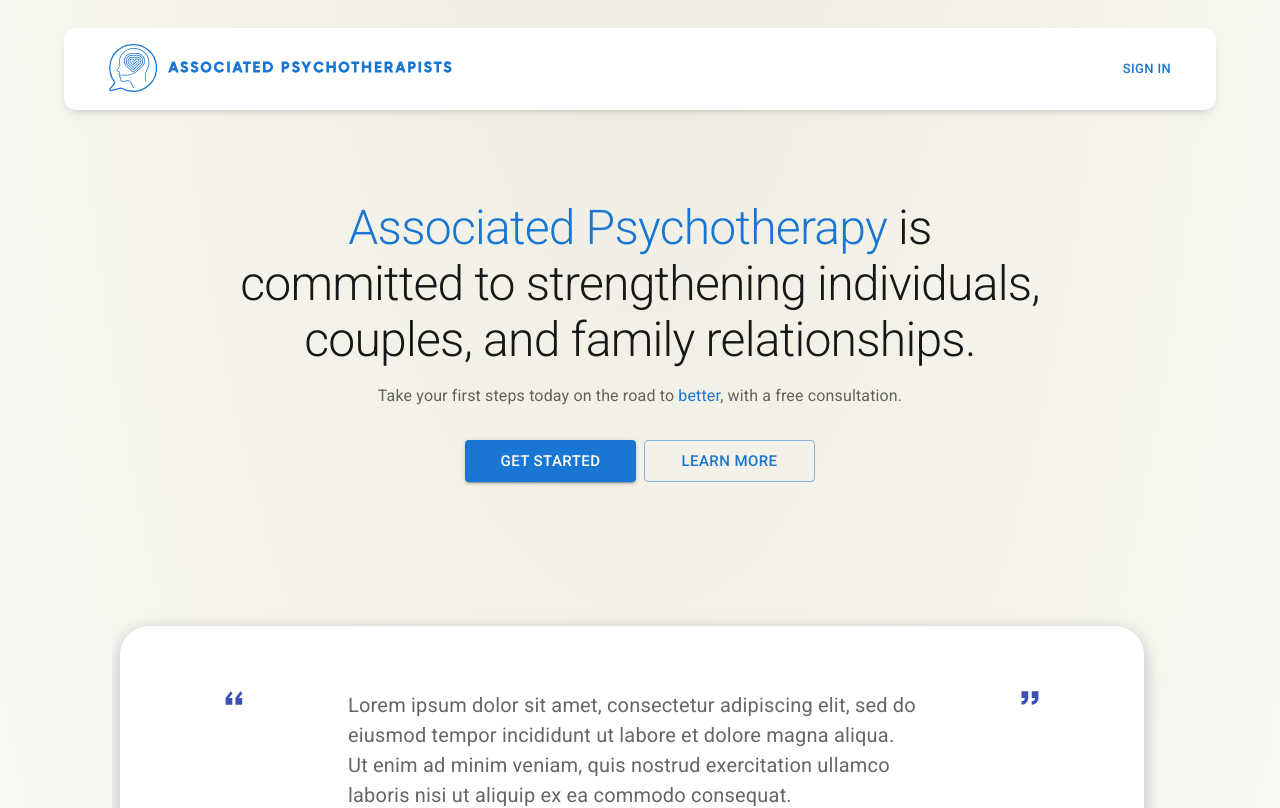
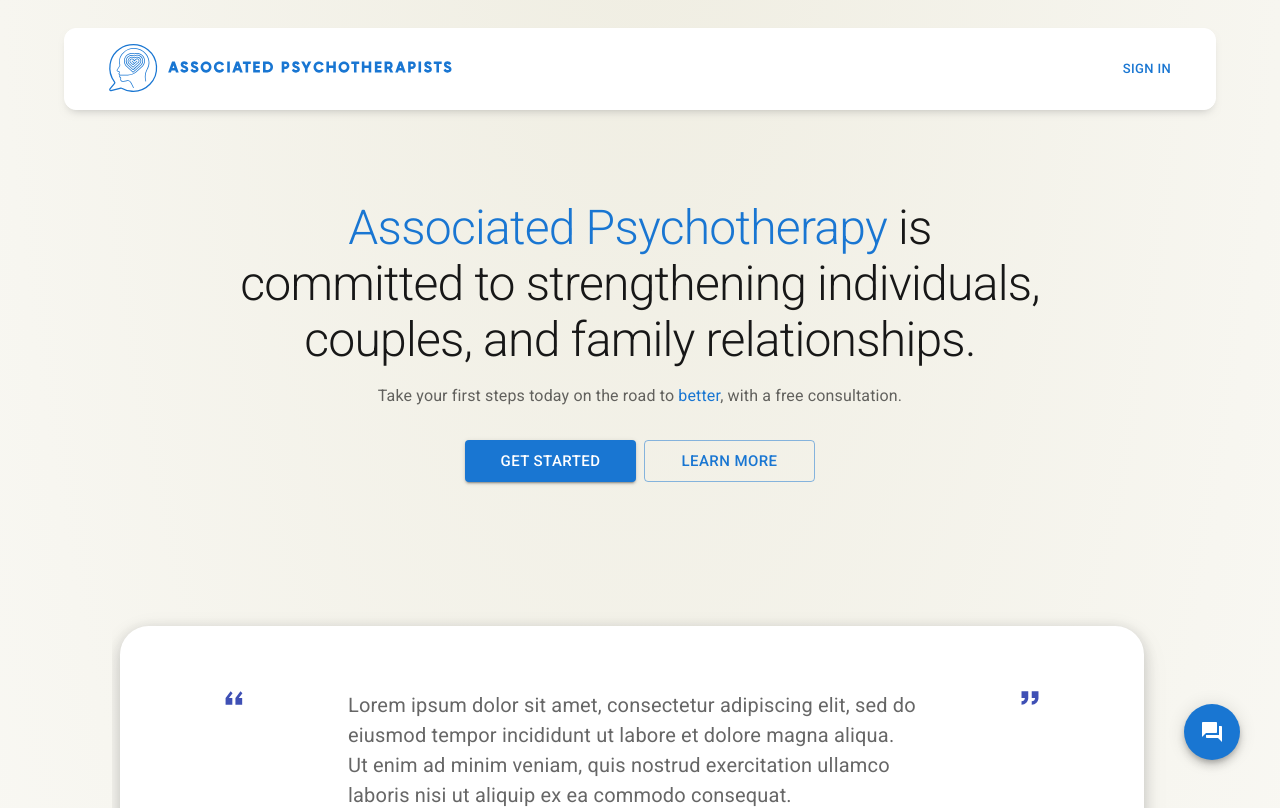
Before and after one commit to GabeCabrera/associated-psychotherapists, a Next.js app: page / in a window 1280 px wide. Shown: the top 808 px of the page. Built offline with nearby package versions, Linux system fonts and the light colour scheme.

Commit message:
added FAB to layout, added scroll to hash on main

```diff
--- a/src/app/layout.tsx
+++ b/src/app/layout.tsx
@@ -3,7 +3,9 @@ import '@fontsource/roboto/300.css';
 import '@fontsource/roboto/400.css';
 import '@fontsource/roboto/500.css';
 import '@fontsource/roboto/700.css';
+import QuestionAnswerIcon from '@mui/icons-material/QuestionAnswer';
 import "./globals.css";
+import { Fab } from "@mui/material";
 
 export const metadata: Metadata = {
   title: "Associated Psychotherapists",
@@ -19,6 +21,17 @@ export default function RootLayout({
     <html lang="en">
       <body>
         {children}
+        <Fab
+          color="primary"
+          aria-label="add"
+          style={{
+            position: 'fixed',
+            bottom: 40,
+            right: 40
+          }}
+        >
+          <QuestionAnswerIcon />
+        </Fab>
       </body>
     </html>
   );
--- a/src/app/page.tsx
+++ b/src/app/page.tsx
@@ -97,6 +97,14 @@ const testimonialsSlide = testimonialsData.map((testimonial) => ({
   rating: testimonial.rating,
 }));
 
+const scrolltoHash = (element_id: string, offset: number) => {
+  const element = document.getElementById(element_id);
+  const yOffset = offset;
+  if (element) {
+    const y = element.getBoundingClientRect().top + window.scrollY + yOffset;
+    window.scrollTo({ top: y, behavior: 'smooth' });
+  }
+};
 
 export default function Home() {
   return (
@@ -143,7 +151,7 @@ export default function Home() {
             >
               Get Started
             </Button>
-            <Button variant="outlined" size="large" fullWidth>
+            <Button variant="outlined" size="large" fullWidth onClick={() => scrolltoHash('therapists', -160)}>
               Learn more
             </Button>
           </Stack>
@@ -169,7 +177,7 @@ export default function Home() {
             boxShadow: 'rgba(25, 118, 210, 0.4) 0px 5px, rgba(25, 118, 210, 0.3) 0px 10px, rgba(25, 118, 210, 0.2) 0px 15px, rgba(25, 118, 210, 0.1) 0px 20px, rgba(25, 118, 210, 0.05) 0px 25px',
             bgcolor: '#6da2d6',
             }}>
-          <Container sx={{ justifyContent: 'center', alignItems: 'center', display: 'flex', flexDirection: 'column', pt: { xs: 3 } }}>
+          <Container id='therapists' sx={{ justifyContent: 'center', alignItems: 'center', display: 'flex', flexDirection: 'column', pt: { xs: 3 } }}>
             <Typography variant="h3" component="div" gutterBottom sx={{ fontFamily: 'Roboto', fontWeight: 300, color: 'white' }}>
               Meet Our Therapists
             </Typography>
```
